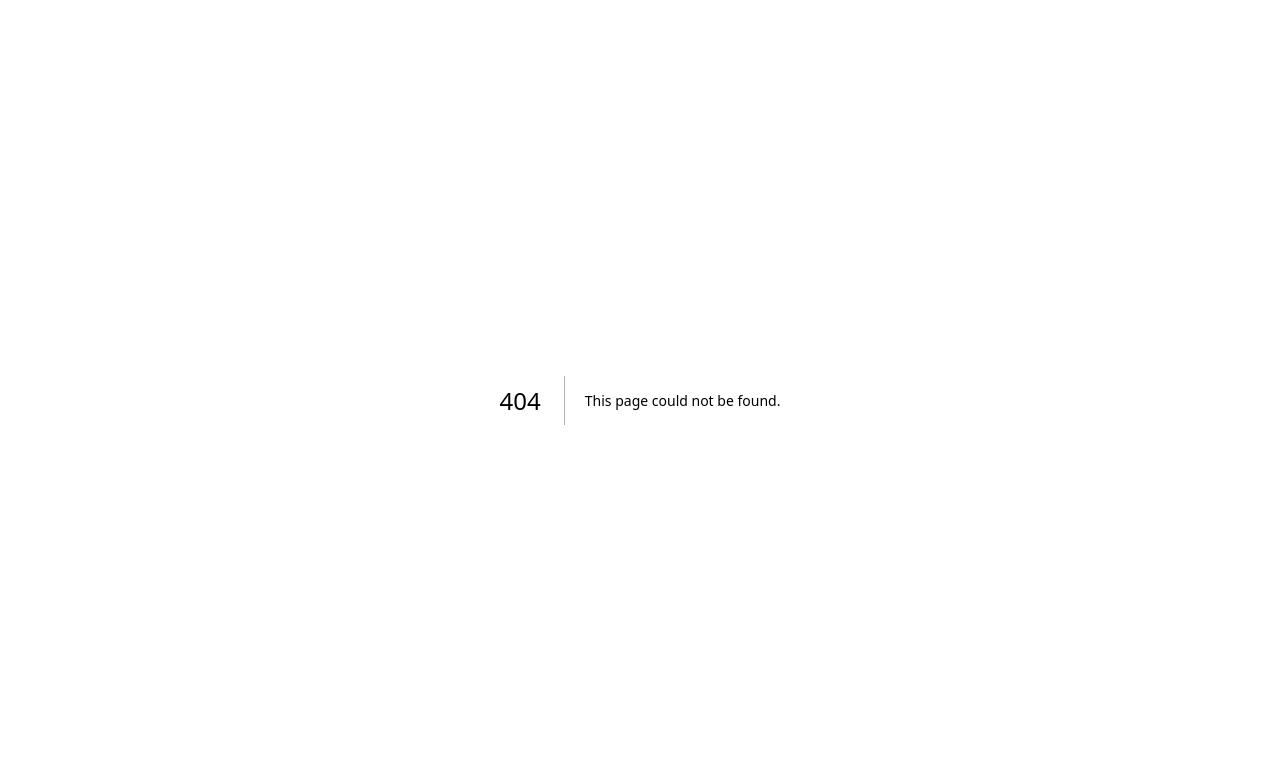
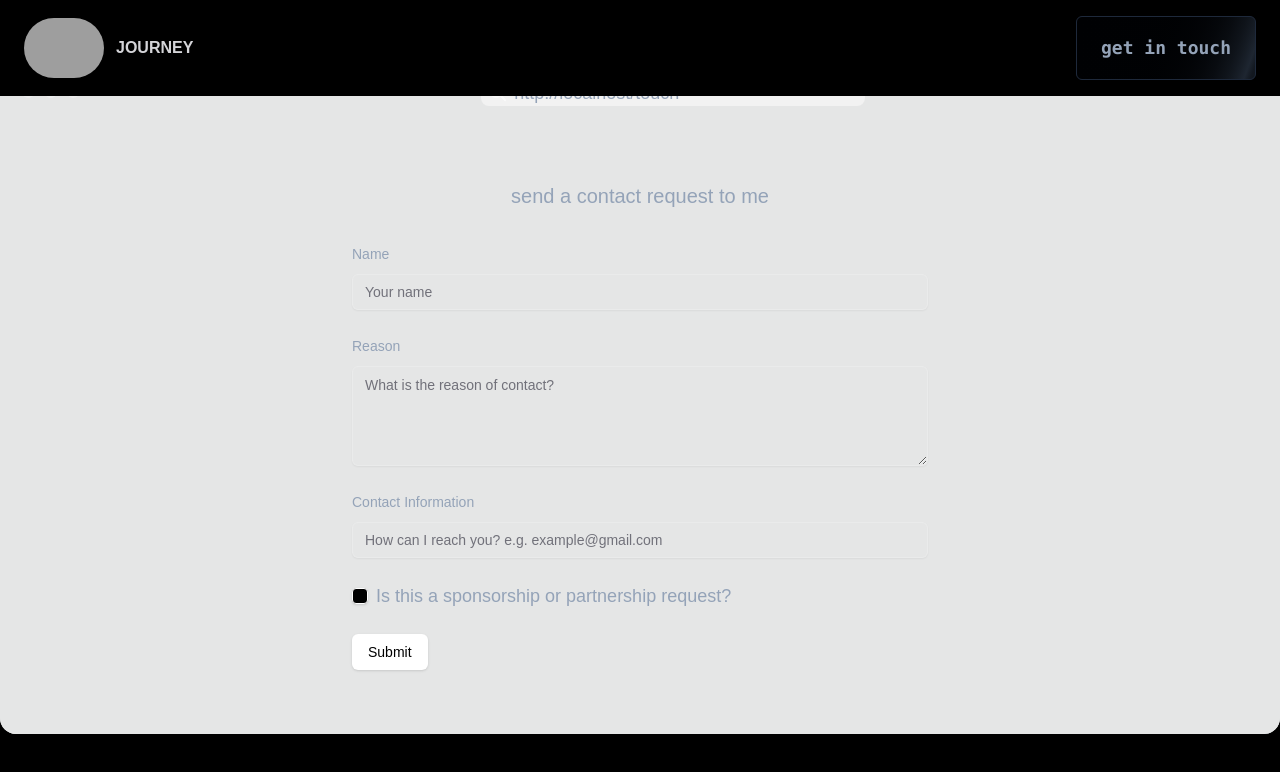
Before and after one commit to beetlejusse/Portfolio, a Next.js app: page /touch in a window 1280 px wide. Before the commit this address had no page. Shown: the top 772 px of the page. Built offline with nearby package versions, Linux system fonts and the light colour scheme; grey boxes are pictures that could not be loaded.

Commit message:
get in touch ui completed

```diff
--- /dev/null
+++ b/app/touch/page.tsx
@@ -0,0 +1,101 @@
+"use client";
+import React, { useState, useEffect } from "react";
+import Navbar from "@/components/customs/NavBar";
+import { Button } from "@/components/ui/button";
+import { Input } from "@/components/ui/input";
+import { Label } from "@/components/ui/label";
+import { Textarea } from "@/components/ui/textarea";
+import { Checkbox } from "@/components/ui/checkbox";
+
+export default function TouchPage() {
+  const [currentURL, setCurrentURL] = useState<string>("");
+  const [isPending, setIsPending] = useState(false)
+
+  async function handleSubmit(e: React.FormEvent<HTMLFormElement>) {
+    e.preventDefault()
+    setIsPending(true)
+
+    await new Promise(resolve => setTimeout(resolve, 1000))
+    setIsPending(false)
+  }
+
+  useEffect(() => {
+    setCurrentURL(window.location.href);
+  });
+  return (
+    <>
+      <Navbar />
+      <div className="w-full mx-auto h-screen overflow-hidden flex items-center justify-center bg-black text-white">
+        <div className="mockup-browser w-[80rem] bg-base-300">
+          <div className="mockup-browser-toolbar">
+            <div className="input">
+              <input
+                type="text"
+                value={currentURL}
+                readOnly
+                className="w-full text-lg text-slate-400"
+              />
+            </div>
+          </div>
+          <div className="bg-base-300 flex  justify-center items-center flex-col flex-wrap text-pretty p-12">
+            <div className="w-full text-slate-400 flex items-center justify-center p-4">
+              <div className="w-full max-w-xl space-y-8">
+                <h1 className="text-xl font-light text-center">
+                  send a contact request to me
+                </h1>
+
+                <form onSubmit={handleSubmit} className="space-y-6">
+                  <div className="space-y-2">
+                    <Label htmlFor="name">Name</Label>
+                    <Input
+                      id="name"
+                      className="bg-transparent border-white/20 text-white"
+                      placeholder="Your name"
+                      required
+                    />
+                  </div>
+
+                  <div className="space-y-2">
+                    <Label htmlFor="reason">Reason</Label>
+                    <Textarea
+                      id="reason"
+                      className="bg-transparent border-white/20 min-h-[100px] text-white"
+                      placeholder="What is the reason of contact?"
+                      required
+                    />
+                  </div>
+
+                  <div className="space-y-2">
+                    <Label htmlFor="contact">Contact Information</Label>
+                    <Input
+                      id="contact"
+                      type="email"
+                      className="bg-transparent border-white/20 text-white"
+                      placeholder="How can I reach you? e.g. example@gmail.com"
+                      required
+                    />
+                  </div>
+
+                  <div className="flex items-center space-x-2 ">
+                    <Checkbox id="sponsorship" className="bg-black border border-white text-lg" />
+                    <Label htmlFor="sponsorship" className=" text-lg">
+                      Is this a sponsorship or partnership request?
+                    </Label>
+                  </div>
+
+                  <Button
+                    type="submit"
+                    disabled={isPending}
+                    className="bg-white text-black hover:bg-white/90"
+                  >
+                    {isPending ? "Submitting..." : "Submit"}
+                  </Button>
+                </form>
+              </div>
+            </div>
+          </div>
+        </div>
+      </div>
+    </>
+  );
+}
```
